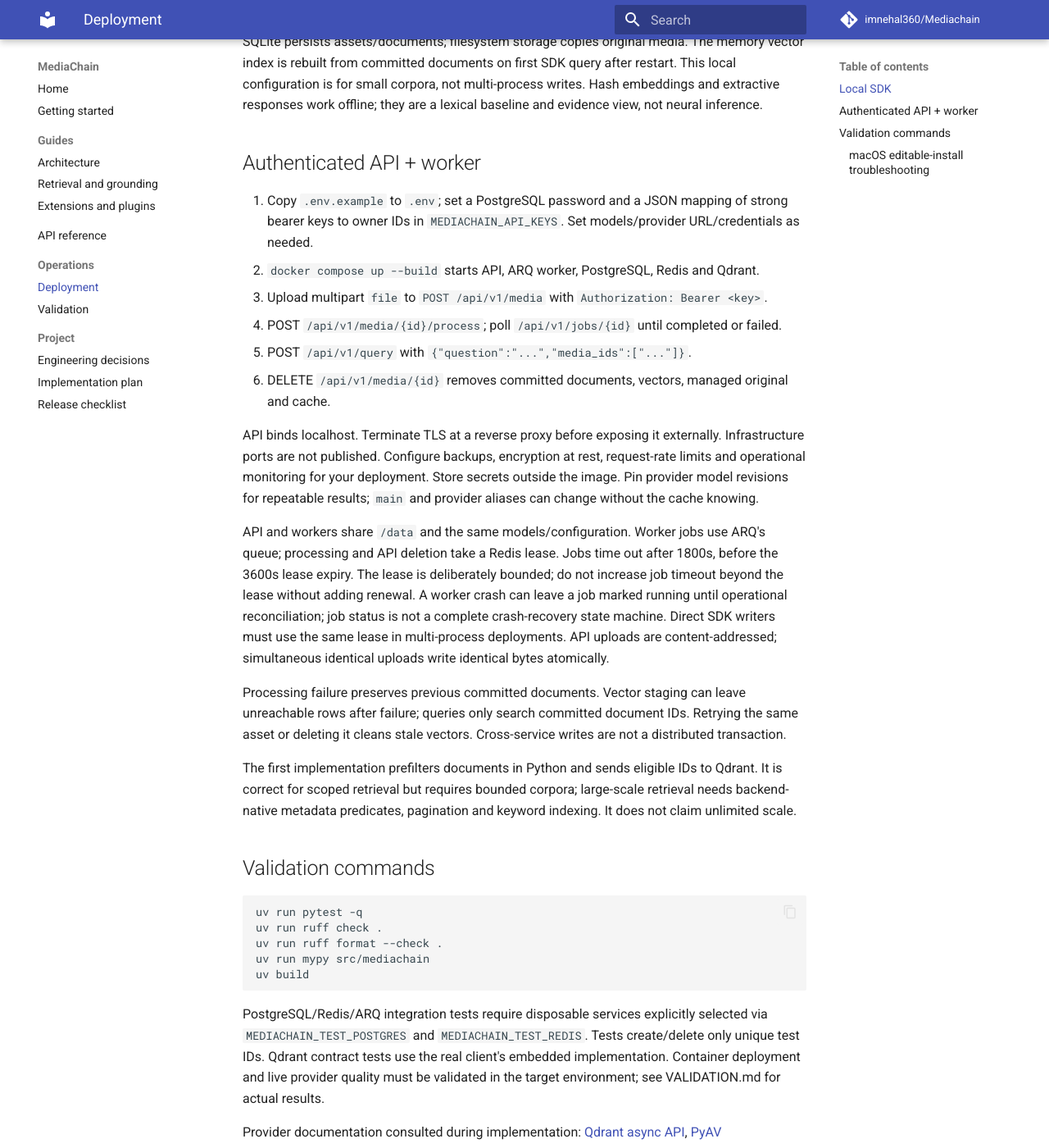
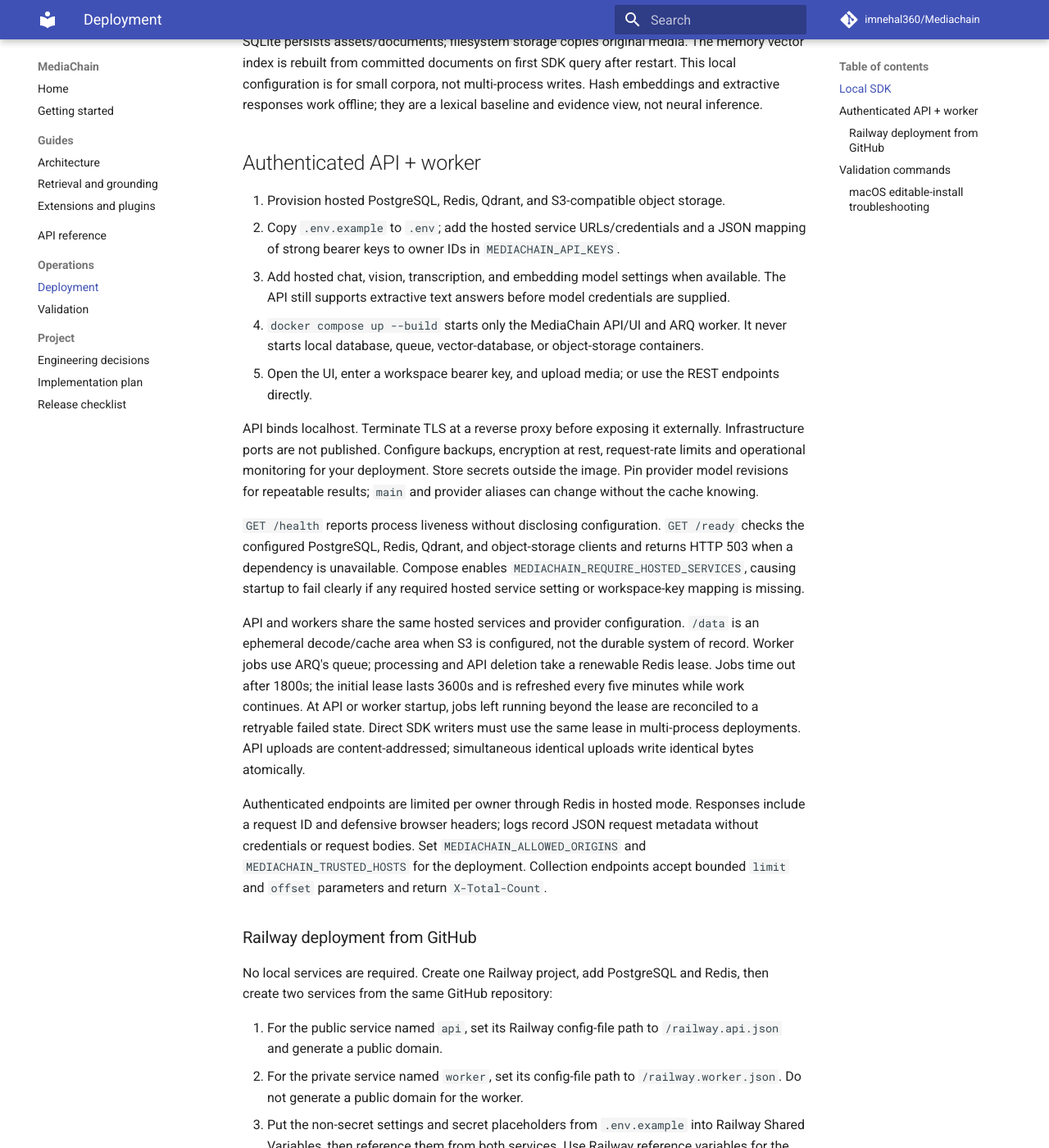
Before and after one commit to imnehal360/Mediachain, an MkDocs documentation site: the page built from docs/DEPLOYMENT.md, in a window 1280 px wide and 1400 px high, scrolled down 285 px. Shown: the whole window at 82% size. Built offline with MkDocs 1.6.1 and Material for MkDocs 9.7.7, drawn with Linux system fonts in a browser that asks for light colours; comment, search, counter and statistics services are not loaded; some of the changed text lies outside the part shown.

Commit message:
docs: record hosted release validation

````diff
--- a/docs/DEPLOYMENT.md
+++ b/docs/DEPLOYMENT.md
@@ -13,34 +13,69 @@
 
 ## Authenticated API + worker
 
-1. Copy `.env.example` to `.env`; set a PostgreSQL password and a JSON mapping of strong bearer keys
-   to owner IDs in `MEDIACHAIN_API_KEYS`. Set models/provider URL/credentials as needed.
-2. `docker compose up --build` starts API, ARQ worker, PostgreSQL, Redis and Qdrant.
-3. Upload multipart `file` to `POST /api/v1/media` with `Authorization: Bearer <key>`.
-4. POST `/api/v1/media/{id}/process`; poll `/api/v1/jobs/{id}` until completed or failed.
-5. POST `/api/v1/query` with `{"question":"...","media_ids":["..."]}`.
-6. DELETE `/api/v1/media/{id}` removes committed documents, vectors, managed original and cache.
+1. Provision hosted PostgreSQL, Redis, Qdrant, and S3-compatible object storage.
+2. Copy `.env.example` to `.env`; add the hosted service URLs/credentials and a JSON mapping of
+   strong bearer keys to owner IDs in `MEDIACHAIN_API_KEYS`.
+3. Add hosted chat, vision, transcription, and embedding model settings when available. The API
+   still supports extractive text answers before model credentials are supplied.
+4. `docker compose up --build` starts only the MediaChain API/UI and ARQ worker. It never starts
+   local database, queue, vector-database, or object-storage containers.
+5. Open the UI, enter a workspace bearer key, and upload media; or use the REST endpoints directly.
 
 API binds localhost. Terminate TLS at a reverse proxy before exposing it externally. Infrastructure
 ports are not published. Configure backups, encryption at rest, request-rate limits and operational
 monitoring for your deployment. Store secrets outside the image. Pin provider model revisions for
 repeatable results; `main` and provider aliases can change without the cache knowing.
 
-API and workers share `/data` and the same models/configuration. Worker jobs use ARQ's queue;
-processing and API deletion take a Redis lease. Jobs time out after 1800s, before the 3600s lease expiry.
-The lease is deliberately bounded; do not increase job timeout beyond the lease without adding
-renewal. A worker crash can leave a job marked running until operational reconciliation; job status
-is not a complete crash-recovery state machine. Direct SDK writers must use the same lease in
+`GET /health` reports process liveness without disclosing configuration. `GET /ready` checks the
+configured PostgreSQL, Redis, Qdrant, and object-storage clients and returns HTTP 503 when a
+dependency is unavailable. Compose enables `MEDIACHAIN_REQUIRE_HOSTED_SERVICES`, causing startup to
+fail clearly if any required hosted service setting or workspace-key mapping is missing.
+
+API and workers share the same hosted services and provider configuration. `/data` is an ephemeral
+decode/cache area when S3 is configured, not the durable system of record. Worker jobs use ARQ's queue;
+processing and API deletion take a renewable Redis lease. Jobs time out after 1800s; the initial
+lease lasts 3600s and is refreshed every five minutes while work continues. At API or worker startup,
+jobs left running beyond the lease are reconciled to a retryable failed state. Direct SDK writers must use the same lease in
 multi-process deployments. API uploads are content-addressed; simultaneous identical uploads write
 identical bytes atomically.
+
+Authenticated endpoints are limited per owner through Redis in hosted mode. Responses include a
+request ID and defensive browser headers; logs record JSON request metadata without credentials or
+request bodies. Set `MEDIACHAIN_ALLOWED_ORIGINS` and `MEDIACHAIN_TRUSTED_HOSTS` for the deployment.
+Collection endpoints accept bounded `limit` and `offset` parameters and return `X-Total-Count`.
+
+### Railway deployment from GitHub
+
+No local services are required. Create one Railway project, add PostgreSQL and Redis, then create two
+services from the same GitHub repository:
+
+1. For the public service named `api`, set its Railway config-file path to `/railway.api.json` and
+   generate a public domain.
+2. For the private service named `worker`, set its config-file path to `/railway.worker.json`. Do not
+   generate a public domain for the worker.
+3. Put the non-secret settings and secret placeholders from `.env.example` into Railway Shared
+   Variables, then reference them from both services. Use Railway reference variables for the hosted
+   PostgreSQL and Redis connection URLs.
+4. Add the Qdrant Cloud URL/database key and the S3-compatible bucket credentials. Add the Hugging
+   Face token once and use it for the model, OCR, speech, and embedding key variables.
+5. Set `MEDIACHAIN_TRUSTED_HOSTS` to the generated API hostname. Keep allowed origins blank when the
+   React workspace is served from the same API domain.
+6. Enable GitHub autodeploy only after CI passes. The API `/ready` health check blocks a rollout when
+   PostgreSQL, Redis, Qdrant, or object storage is unavailable.
+
+The tracked `.env.example` contains names only. The local `.env` is ignored by Git and must never be
+used to transfer secrets through the repository; Railway's Variables raw editor accepts the same
+format. Railway configuration is split because the API has an HTTP health check while the ARQ worker
+does not expose a port.
 
 Processing failure preserves previous committed documents. Vector staging can leave unreachable
 rows after failure; queries only search committed document IDs. Retrying the same asset or deleting
 it cleans stale vectors. Cross-service writes are not a distributed transaction.
 
-The first implementation prefilters documents in Python and sends eligible IDs to Qdrant. It is
-correct for scoped retrieval but requires bounded corpora; large-scale retrieval needs backend-native
-metadata predicates, pagination and keyword indexing. It does not claim unlimited scale.
+PostgreSQL applies media, modality, source, timestamp, and JSON metadata predicates before eligible
+document IDs are sent to Qdrant. Hybrid lexical ranking still operates over that scoped candidate
+set; very large corpora will additionally need backend-native full-text indexing.
 
 ## Validation commands
 
@@ -52,10 +87,28 @@
 uv build
 ```
 
-PostgreSQL/Redis/ARQ integration tests require disposable services explicitly selected via
-`MEDIACHAIN_TEST_POSTGRES` and `MEDIACHAIN_TEST_REDIS`. Tests create/delete only unique test IDs.
-Qdrant contract tests use the real client's embedded implementation. Container deployment and live
-provider quality must be validated in the target environment; see VALIDATION.md for actual results.
+PostgreSQL, Redis/ARQ, and remote Qdrant integration tests require disposable services explicitly
+selected with `MEDIACHAIN_TEST_POSTGRES`, `MEDIACHAIN_TEST_REDIS`, and
+`MEDIACHAIN_TEST_QDRANT`. Tests create/delete only unique test IDs. The PostgreSQL and Qdrant tests
+close and recreate their clients to prove restart persistence; PostgreSQL also verifies stale-job
+reconciliation and cascading cleanup. The default suite still skips these tests when URLs are absent.
+
+For a disposable full-stack qualification, run:
+
+```bash
+docker compose -f docker-compose.test.yml up --build --detach
+bash tests/smoke/compose.sh
+docker compose -f docker-compose.test.yml down --volumes --remove-orphans
+```
+
+This test-only stack starts PostgreSQL, Redis, Qdrant, and MinIO alongside the API and ARQ worker.
+The smoke test uploads and processes text through the public API, checks grounded retrieval, restarts
+the API and worker, checks persisted retrieval again, and deletes the asset. It binds only the API to
+`127.0.0.1:18000`; disposable service ports remain internal. Do not use its fixed test credentials
+or unencrypted service network as a production configuration.
+
+CI has a real-service integration job plus this Compose smoke job. Live model-provider quality must
+still be validated with deployment-specific credentials; see VALIDATION.md for actual local results.
 
 Provider documentation consulted during implementation:
 [Qdrant async API](https://qdrant.tech/documentation/tutorials-develop/async-api/),
--- a/docs/VALIDATION.md
+++ b/docs/VALIDATION.md
@@ -1,19 +1,28 @@
 # Validation record
 
 ## Executed checks
+
+The current development branch additionally verifies the authenticated React workspace production
+build, hosted S3-compatible object lifecycle, hosted model adapter typing, Qdrant API-key wiring,
+the grounded summarization API, strict hosted startup validation, dependency readiness, renewable
+leases, stale-job reconciliation, pagination, rate limiting, security headers, and desktop/mobile
+browser flows. A CI real-service job and disposable full-stack Compose smoke test are defined, but
+Docker remains unavailable on this workstation, so those new container checks await their first CI run.
 
 Verified on macOS 26.6.2 (arm64), Python 3.11.15. FFmpeg/ffprobe and PyAV were available.
 These are actual local results, not claims about other operating systems or live model quality.
 
 | Check | Result |
 |---|---|
-| `.venv/bin/pytest -q` against the installed package | 39 passed, 2 service tests skipped |
+| `PYTHONPATH=src .venv/bin/pytest -q` against the source checkout | 50 passed, 3 service tests skipped |
 | Redis cache + ARQ worker integration, explicitly configured disposable Unix socket | 1 passed |
-| `.venv/bin/mypy src/mediachain` | No issues in 52 source files |
+| `.venv/bin/mypy src/mediachain` | No issues in 54 source files |
 | `.venv/bin/ruff check .` | Passed |
 | `.venv/bin/ruff format --check .` | Passed |
 | `uv lock --check --offline` | Lockfile consistent; 104 packages resolved |
 | `uv build --offline` | Wheel and source distribution built |
+| `npm run build` in `frontend/` | TypeScript and Vite production build passed |
+| `npm test` in `frontend/` | 9 Playwright checks passed; 1 desktop-only skip |
 | Regular package installation and import | Passed; imports from site-packages |
 | Text QA example against installed package | Passed in a temporary working directory |
 | SDK grounded summarization and public exports | Covered by end-to-end tests |
@@ -61,18 +70,19 @@
 ## Not executed / remaining limits
 
 - PostgreSQL integration: no disposable PostgreSQL service was available. An opt-in transaction and
-  cascade test is included. The asyncpg adapter imports and type-checks.
+  cascade test is included and now also covers restart persistence and stale-job reconciliation. The
+  asyncpg adapter imports and type-checks.
 - Docker Compose deployment: Docker was not available. Build/deployment files are provided but the
-  containers and Linux dependency installation have not been exercised here.
+  containers and Linux dependency installation have not been exercised here. CI now contains both
+  PostgreSQL/Redis/Qdrant service tests and a PostgreSQL/Redis/Qdrant/MinIO API-worker smoke test.
 - Real Faster-Whisper/Sentence Transformers downloads, hosted/local VLM inference and real chat
   generation: no model artifacts or configured inference endpoint/credentials were supplied. The
   reference video application uses real adapters; deterministic test outputs are never represented
   as actual recognition or generated answers from a live provider.
 - CI matrix for Python 3.11–3.13 on Linux is defined, but remote CI has not run.
-- TTS, diarization and native media embeddings are extension contracts; diarization is integrated
-  when supplied, but no built-in diarization model is bundled. Scanned-PDF OCR is not implemented.
-- Large-corpus backend-native metadata/keyword indexing, stronger entailment verification, renewable
-  distributed leases and complete crash-status reconciliation are follow-up production work.
+- TTS and native media embeddings remain extension contracts. Hosted diarization, scanned-PDF OCR,
+  and answer verification have deterministic adapter/orchestration coverage but await live-provider validation.
+- Backend-native full-text indexing and formal semantic entailment remain follow-up production work.
 
 See DEPLOYMENT.md for retention, concurrency and operational boundaries. This validation supports an
 initial reusable release, not a claim that every production deployment or foundation model has been
--- a/requirements-docs.txt
+++ b/requirements-docs.txt
@@ -1,2 +1,2 @@
 mkdocs-material>=9,<10
-mkdocstrings[python]>=0.27,<1
+mkdocstrings[python]>=1.0.7,<2
````
Also changed, not shown: other parts of docs/VALIDATION.md (+1 -1 lines), CHANGELOG.md (+13 -0 lines), README.md (+15 -0 lines), docs/DECISIONS.md (+2 -2 lines), docs/EXTENDING.md (+2 -1 lines), docs/IMPLEMENTATION_PLAN.md (+4 -4 lines), docs/api-reference.md (+10 -0 lines).
